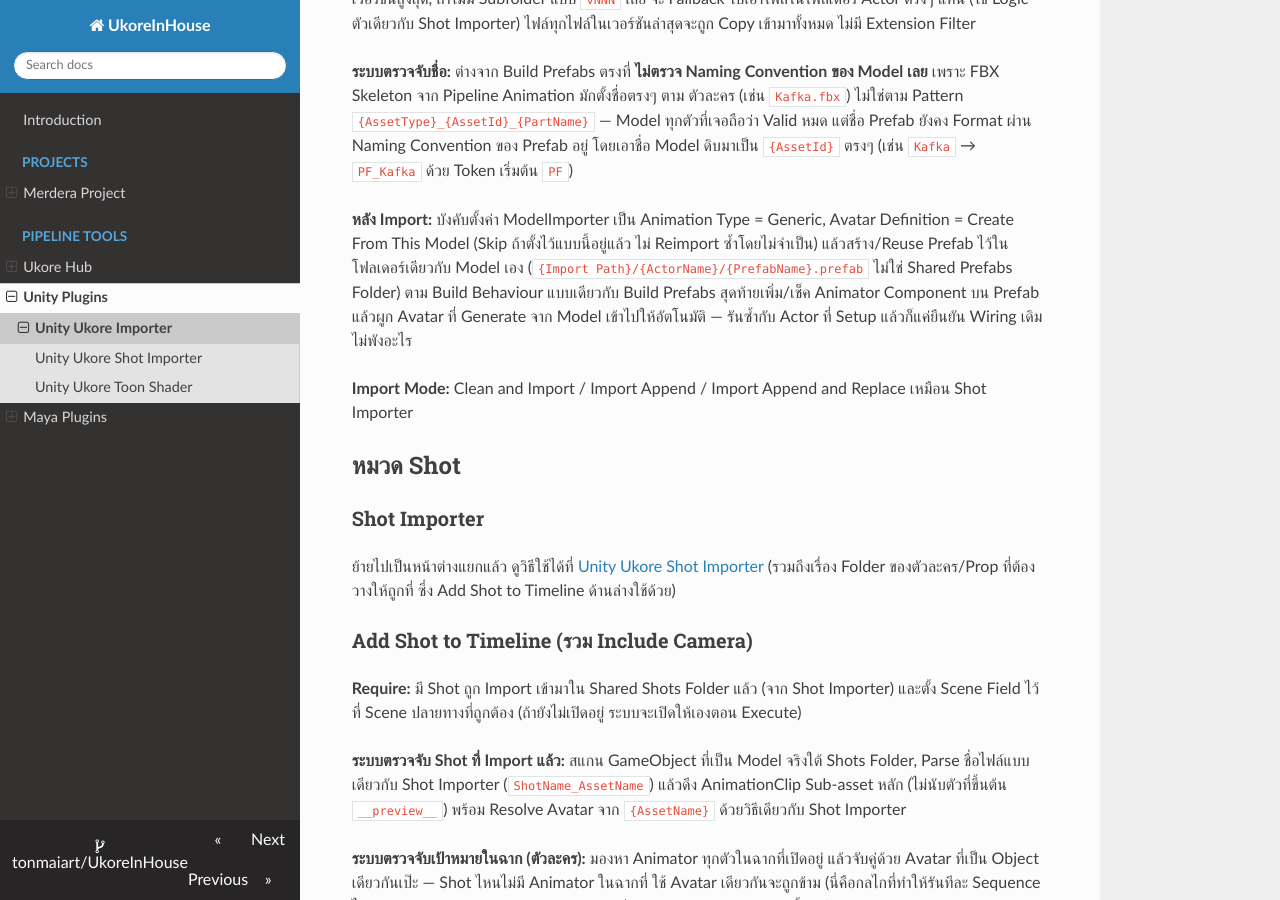
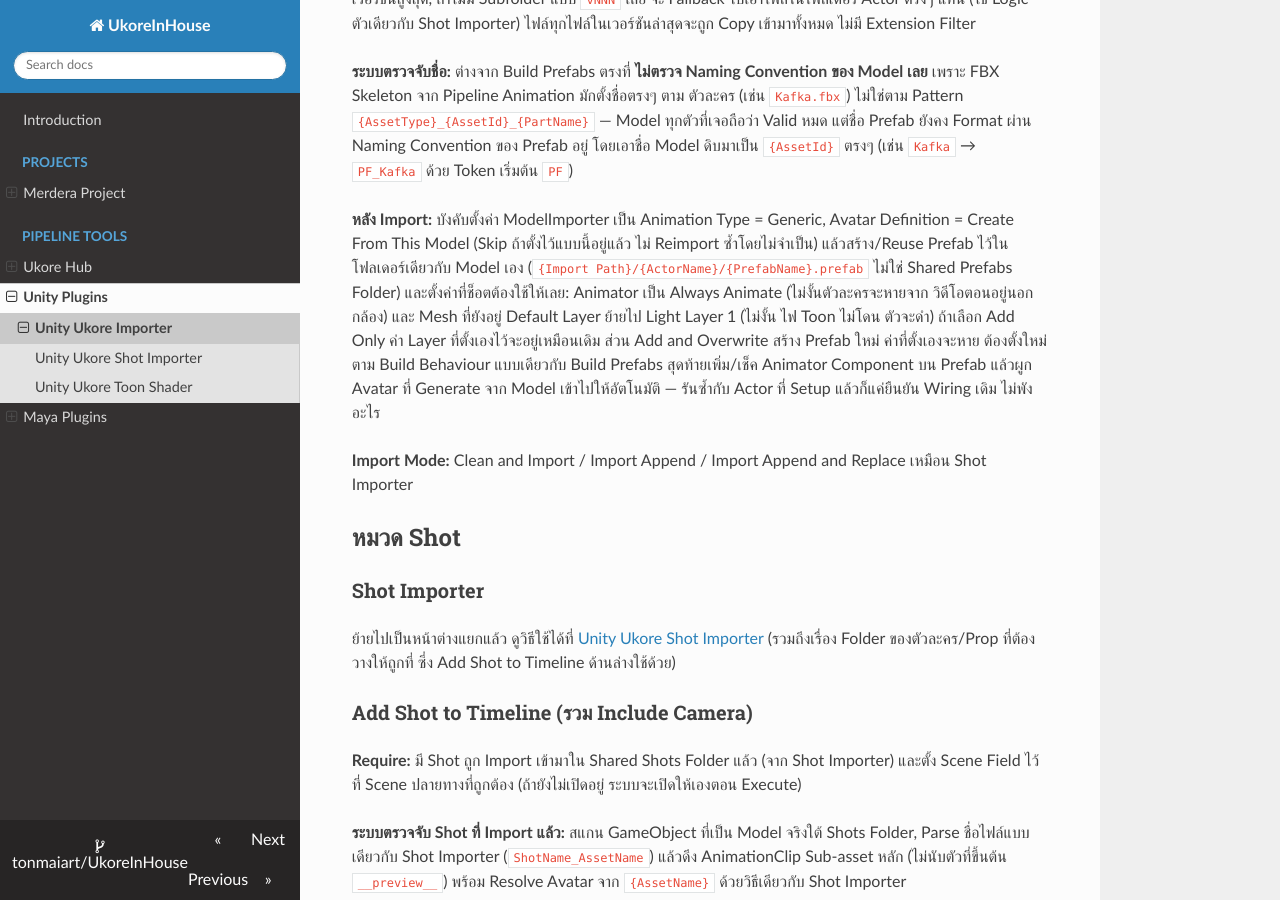
Before and after one commit to tonmaiart/UkoreInHouse, an MkDocs documentation site: the page built from docs/unity_ukore_importer/quick-start.md, in a window 1280 px wide and 900 px high, scrolled down 3769 px. Built offline with MkDocs 1.6.1, drawn with Linux system fonts in a browser that asks for light colours; nearby versions of some CDN libraries.

Commit message:
Import Actor Setup: note the render defaults it sets
Co-Authored-By: Claude Opus 5.5 <noreply@anthropic.com>

```diff
--- a/docs/unity_ukore_importer/quick-start.md
+++ b/docs/unity_ukore_importer/quick-start.md
@@ -123,6 +123,10 @@ Convention ของ Prefab อยู่ โดยเอาชื่อ Model
 Avatar Definition = Create From This Model (Skip ถ้าตั้งไว้แบบนี้อยู่แล้ว ไม่
 Reimport ซ้ำโดยไม่จำเป็น) แล้วสร้าง/Reuse Prefab ไว้ในโฟลเดอร์เดียวกับ Model เอง
 (`{Import Path}/{ActorName}/{PrefabName}.prefab` ไม่ใช่ Shared Prefabs Folder)
+และตั้งค่าที่ช็อตต้องใช้ให้เลย: Animator เป็น Always Animate (ไม่งั้นตัวละครจะหายจาก
+วิดีโอตอนอยู่นอกกล้อง) และ Mesh ที่ยังอยู่ Default Layer ย้ายไป Light Layer 1 (ไม่งั้น
+ไฟ Toon ไม่โดน ตัวจะดำ) ถ้าเลือก Add Only ค่า Layer ที่ตั้งเองไว้จะอยู่เหมือนเดิม ส่วน
+Add and Overwrite สร้าง Prefab ใหม่ ค่าที่ตั้งเองจะหาย ต้องตั้งใหม่
 ตาม Build Behaviour แบบเดียวกับ Build Prefabs สุดท้ายเพิ่ม/เช็ค Animator
 Component บน Prefab แล้วผูก Avatar ที่ Generate จาก Model เข้าไปให้อัตโนมัติ —
 รันซ้ำกับ Actor ที่ Setup แล้วก็แค่ยืนยัน Wiring เดิม ไม่พังอะไร
```
